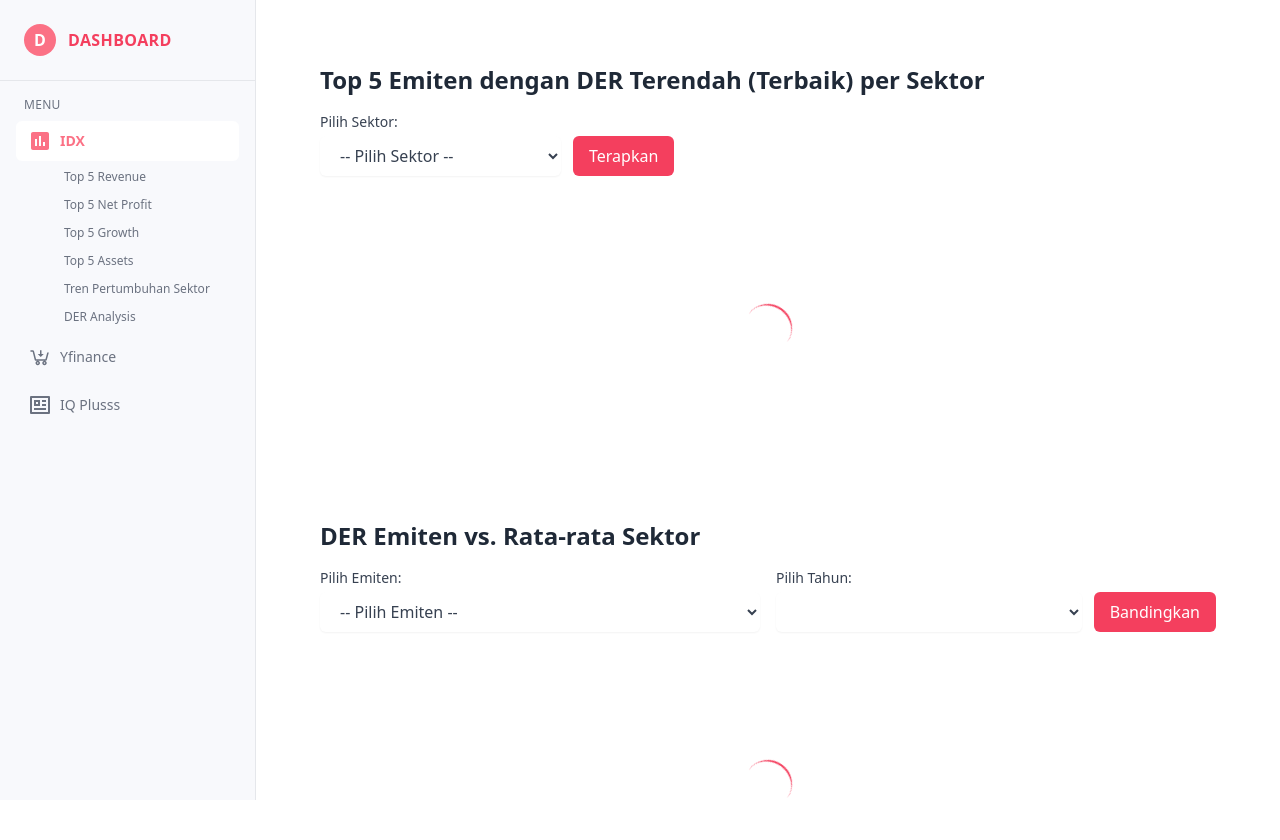
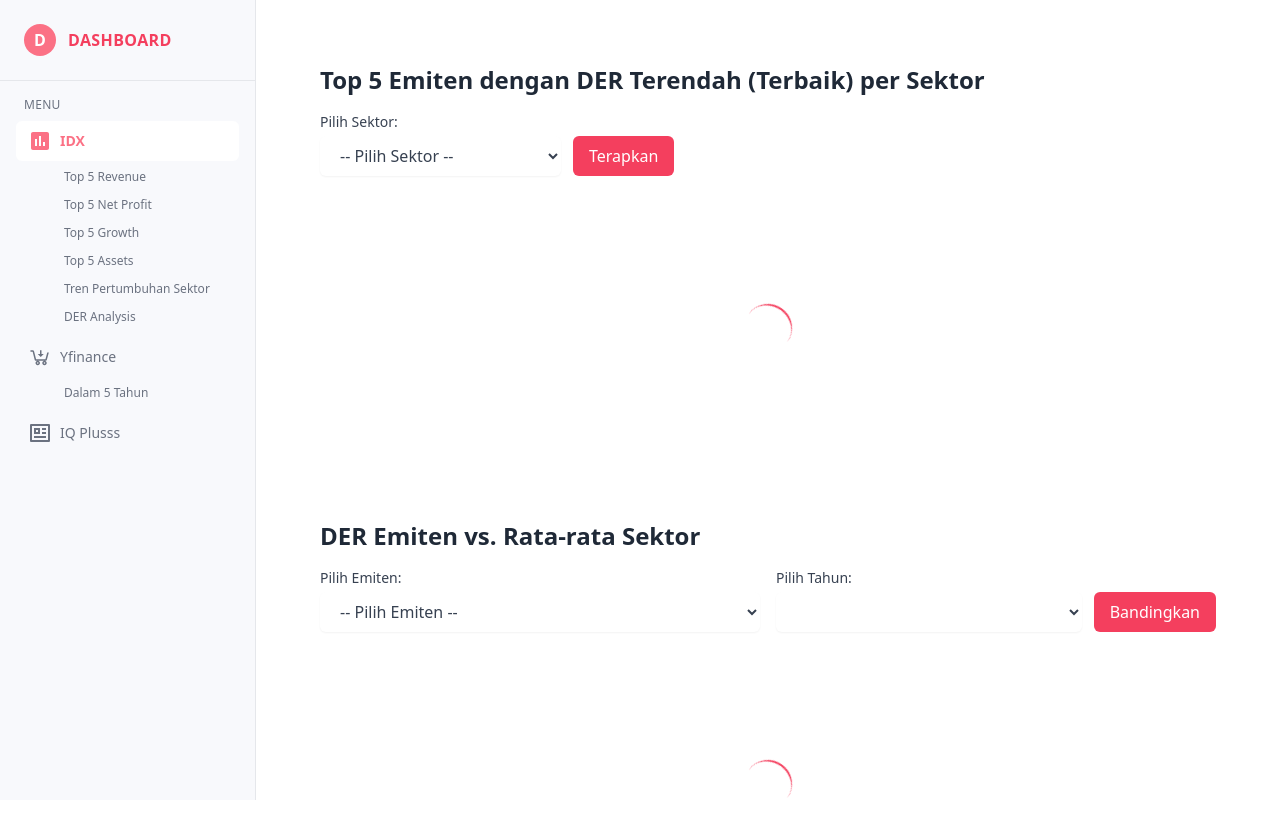
Before and after one commit to nashuwa/Tugas-Akhir-Big-Data-Kelompok-4, a Flask app: page /idx/der in a window 1280 px wide. Shown: the top 840 px of the page. Run offline with Flask 3, Linux system fonts and the light colour scheme; data that the repository does not hold is empty; some libraries are stand-ins or nearby versions.

Commit message:
perbaiki lagi lima tahun fix

```diff
--- a/app.py
+++ b/app.py
@@ -1,7 +1,7 @@
 import os
 from flask import Flask, jsonify, render_template, request
 # from pymongo import MongoClient
-from dbconfig import collection_yfinance, collection_idx, collection_market_news
+from dbconfig import collection_yfinance_5tahun, collection_idx, collection_market_news
 from bson.json_util import dumps
 from datetime import datetime, timedelta
 from dateutil.relativedelta import relativedelta
@@ -10,16 +10,12 @@ app = Flask(__name__)
 
 @app.route("/")
 def index():
-    return render_template("yfinance/3y.html")
+    # return render_template("yfinance/5y.html")
+    return render_template('idx/top_revenue.html', active_page='idx')
 
-@app.route("/api/tickers")
-def get_tickers():
-    tickers = collection_yfinance.distinct("ticker")
-    return jsonify(tickers)
-
-@app.route('/idx')
-def idx():
-    return render_template('idx/index.html', active_page='idx')
+# @app.route('/idx')
+# def idx():
+#     return render_template('idx/index.html', active_page='idx')
 
 # Route untuk halaman top revenue
 @app.route('/idx/top-revenue')
@@ -255,48 +251,6 @@ def idx_top_profit():
 @app.route('/idx/revenue')
 def idx_revenue():
     return render_template('idx/revenue.html', active_page='idx')
-
-@app.route('/yfinance')
-def yfinance():
-    return render_template('yfinance/3y.html', active_page='yfinance')
-
-# @app.route("/api/stock/<ticker>")
-# def get_stock_data(ticker):
-
-#     # Ambil 3 tahun terakhir
-#     three_years_ago = datetime.now() - relativedelta(years=5)
-
-#     data = collection_yfinance.find(
-#         {"ticker": ticker, "Bulan": {"$gte": three_years_ago}},
-#         {"_id": 0, "Bulan": 1, "Open": 1, "High": 1, "Low": 1, "Close": 1, "AvgVolume": 1}
-#     ).sort("Bulan", 1)
-
-#     # Format Bulan jadi string
-#     result = [
-#         {
-#             "Bulan": d["Bulan"].strftime("%Y-%m-%d"),
-#             "close": d["Close"],
-#             "volume": d["AvgVolume"],
-#             "open" : d["Open"],
-#             "high" : d["High"],
-#             "low" : d["Low"]
-#         } for d in data
-#     ]
-#     return jsonify(result)
-
-# @app.route("/api/stock/latest/<ticker>")
-# def get_latest_stock(ticker):
-#     latest_data = collection_yfinance.find_one(
-#         {"ticker": ticker},
-#         {"_id": 0, "Bulan": 1, "Open": 1, "High": 1, "Low": 1, "Close": 1, "AvgVolume": 1},
-#         sort=[("Bulan", -1)]
-#     )
-
-#     if latest_data:
-#         latest_data["Bulan"] = latest_data["Bulan"].strftime("%Y-%m-%d")
-#         return jsonify(latest_data)
-#     else:
-#         return jsonify({"error": "Data not found"}), 404
 
 # API untuk mendapatkan top 5 emiten dengan DER terendah per sektor
 @app.route("/api/top-der")
@@ -610,9 +564,18 @@ def get_top_assets():
         "years": distinct_years
     })
 
-@app.route("/api/stock/<ticker>")
-def get_stock_data(ticker):
-    data = collection_yfinance.find(
+@app.route('/yfinance/5tahun')
+def yfinance_lima_tahun():
+    return render_template('yfinance/5y.html', active_page='yfinance')
+
+@app.route("/api/tickers/5tahun")
+def get_tickers_lima_tahun():
+    tickers = collection_yfinance_5tahun.distinct("ticker")
+    return jsonify(tickers)
+
+@app.route("/api/stock/5tahun/<ticker>")
+def get_stock_data_lima_tahun(ticker):
+    data = collection_yfinance_5tahun.find(
         {"ticker": ticker},
         {
             "_id": 0,
--- a/dbconfig.py
+++ b/dbconfig.py
@@ -11,8 +11,10 @@ db = client["tugas_bigdata"]
 # Akses koleksi
 # collection_idx = db["idx_raw"]
 collection_idx = db["idx_transform"]
-collection_yfinance = db["yfinance_data_lima_tahun"]
+collection_yfinance_5tahun = db["yfinance_data_lima_tahun"]
 collection_yfinance_3tahun = db["yfinance_data_tiga_tahun"]
 collection_yfinance_1tahun = db["yfinance_data_satu_tahun"]
-collection_yfinance_6bulan = db["yfinance_data_enam_bulan"]
+collection_yfinance_bulanan = db["yfinance_data_bulanan"]
+collection_yfinance_harian = db["yfinance_data_harian"]
+collection_yfinance_mingguan = db["yfinance_data_mingguan"]
 collection_market_news = db["iqplus_market_news"]
--- a/templates/index.html
+++ b/templates/index.html
@@ -20,7 +20,7 @@
         <nav class="mt-2 flex-1 px-4 space-y-2">
             <!-- IDX Menu dengan submenu -->
             <div class="space-y-1">
-                <a href="{{ url_for('idx') }}" class="flex items-center justify-between space-x-2 px-3 py-2 text-sm font-semibold text-rose-400 bg-white rounded-md hover:bg-rose-50">
+                <a href="{{ url_for('idx_top_revenue') }}" class="flex items-center justify-between space-x-2 px-3 py-2 text-sm font-semibold text-rose-400 bg-white rounded-md hover:bg-rose-50">
                     <div class="flex items-center space-x-2">
                         <svg xmlns="http://www.w3.org/2000/svg" width="24" height="24" viewBox="0 0 24 24"><path fill="currentColor" d="M19 3H5c-1.1 0-2 .9-2 2v14c0 1.1.9 2 2 2h14c1.1 0 2-.9 2-2V5c0-1.1-.9-2-2-2M9 17H7v-7h2zm4 0h-2V7h2zm4 0h-2v-4h2z"/></svg>
                         <span>IDX</span>
@@ -49,10 +49,17 @@
                 </div>
             </div>
 
-            <a href="{{ url_for('yfinance') }}" class="flex items-center space-x-2 px-3 py-2 text-sm text-gray-500 rounded-md hover:bg-white">
-                <svg xmlns="http://www.w3.org/2000/svg" width="24" height="24" viewBox="0 0 32 32"><path fill="currentColor" d="M4 7a1 1 0 0 0 0 2h2.22l2.624 10.5c.223.89 1.02 1.5 1.937 1.5h12.47c.903 0 1.67-.6 1.907-1.47L27.75 10h-2.094l-2.406 9H10.78L8.157 8.5A1.984 1.984 0 0 0 6.22 7zm18 14c-1.645 0-3 1.355-3 3s1.355 3 3 3s3-1.355 3-3s-1.355-3-3-3m-9 0c-1.645 0-3 1.355-3 3s1.355 3 3 3s3-1.355 3-3s-1.355-3-3-3m3-14v5h-3l4 4l4-4h-3V7zm-3 16c.564 0 1 .436 1 1s-.436 1-1 1s-1-.436-1-1s.436-1 1-1m9 0c.564 0 1 .436 1 1s-.436 1-1 1s-1-.436-1-1s.436-1 1-1"/></svg>
-                <span>Yfinance</span>
-            </a>
+            <div class="space-y-1">
+                <a href="{{ url_for('yfinance_lima_tahun') }}" class="flex items-center space-x-2 px-3 py-2 text-sm text-gray-500 rounded-md hover:bg-white">
+                    <svg xmlns="http://www.w3.org/2000/svg" width="24" height="24" viewBox="0 0 32 32"><path fill="currentColor" d="M4 7a1 1 0 0 0 0 2h2.22l2.624 10.5c.223.89 1.02 1.5 1.937 1.5h12.47c.903 0 1.67-.6 1.907-1.47L27.75 10h-2.094l-2.406 9H10.78L8.157 8.5A1.984 1.984 0 0 0 6.22 7zm18 14c-1.645 0-3 1.355-3 3s1.355 3 3 3s3-1.355 3-3s-1.355-3-3-3m-9 0c-1.645 0-3 1.355-3 3s1.355 3 3 3s3-1.355 3-3s-1.355-3-3-3m3-14v5h-3l4 4l4-4h-3V7zm-3 16c.564 0 1 .436 1 1s-.436 1-1 1s-1-.436-1-1s.436-1 1-1m9 0c.564 0 1 .436 1 1s-.436 1-1 1s-1-.436-1-1s.436-1 1-1"/></svg>
+                    <span>Yfinance</span>
+                </a>
+                <div class="pl-9 space-y-1">
+                    <a href="{{ url_for('yfinance_lima_tahun') }}" class="flex items-center space-x-1 px-3 py-1 text-xs text-gray-500 rounded-md hover:bg-white">
+                        <span>Dalam 5 Tahun</span>
+                    </a>
+                </div>
+            </div>
             <a href="{{ url_for('market_news') }}" class="flex items-center space-x-2 px-3 py-2 text-sm text-gray-500 rounded-md hover:bg-white">
                 <svg xmlns="http://www.w3.org/2000/svg" width="24" height="24" viewBox="0 0 24 24"><path fill="currentColor" d="M2 4a1 1 0 0 1 1-1h18a1 1 0 0 1 1 1v16a1 1 0 0 1-1 1H3a1 1 0 0 1-1-1zm2 1v14h16V5zm2 2h6v6H6zm2 2v2h2V9zm6 0h4V7h-4zm4 4h-4v-2h4zM6 15v2h12v-2z"/></svg>
                 <span>IQ Plusss</span>
--- a/templates/yfinance/3y.html
+++ b/templates/yfinance/5y.html
@@ -29,7 +29,7 @@
   let priceChart, volumeChart;
 
   // Ambil semua ticker
-  fetch("/api/tickers")
+  fetch("/api/tickers/5tahun")
     .then(res => res.json())
     .then(tickers => {
       tickers.forEach(ticker => {
@@ -44,7 +44,7 @@
     const ticker = tickerSelect.value;
     if (!ticker) return;
 
-    fetch(`/api/stock/${ticker}`)
+    fetch(`/api/stock/5tahun/${ticker}`)
       .then(res => res.json())
       .then(data => {
         const labels = data.map(d => d.StartDate);
```
